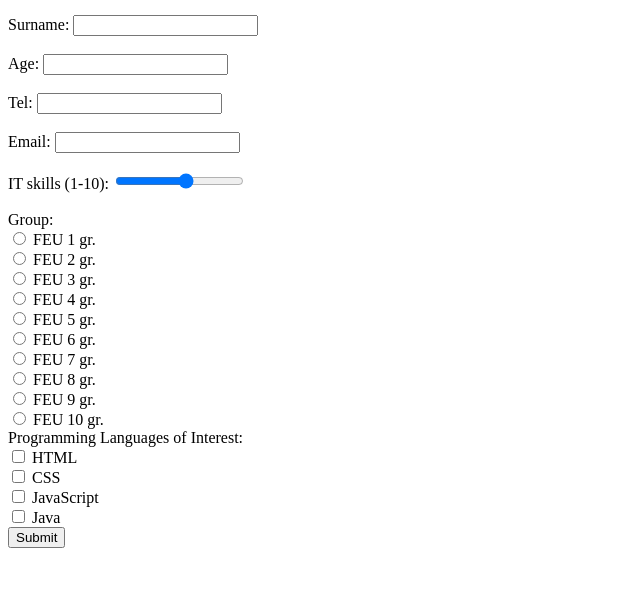
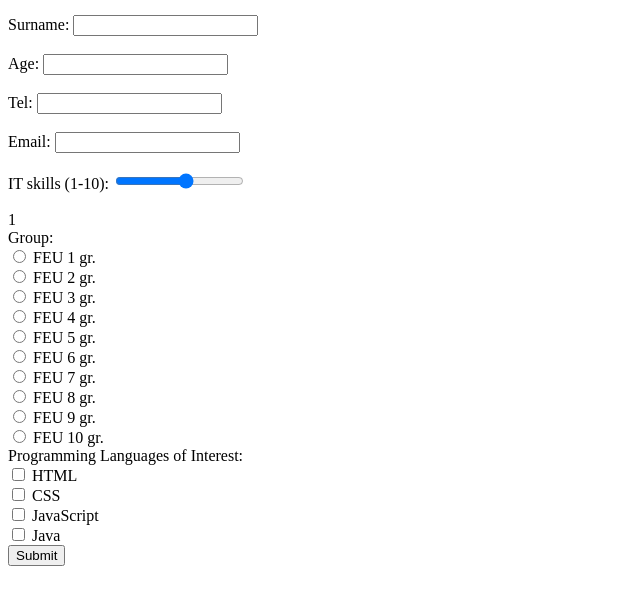
Before and after one commit to LinetaEm/STUDENTS_LIST, a plain HTML site: page index.html in a window 1280 px wide. Shown: the part 104-708 px from the top of the page, without its empty margins (0-640 px from the left). Drawn offline with Linux system fonts and the light colour scheme.

Commit message:
09-22-changes

```diff
--- a/index.html
+++ b/index.html
@@ -6,73 +6,119 @@
 <body>
     <h1>Contact us</h1>
     <form action="#" method="post">
+
+    <div class="form-wraper-1">
         <label for="student-name">Name:</label>
         <input type="text" id="studentName" name="student-name" required><br><br>
+    </div>
 
+    <div class="form-wraper-2">
         <label for="student-surname">Surname:</label>
         <input type="text" id="surname" name="student-surname" required><br><br>
+    </div>
 
+    <div class="form-wraper-3">
         <label for="student-age">Age:</label>
         <input type="number" id="age" name="student-age" required><br><br>
+    </div>
 
+    <div class="form-wraper-4">
         <label for="student-telephone">Tel:</label>
         <input type="tel" id="telephone" name="student-telephone"><br><br>
+    </div>
 
+    <div class="form-wraper-5">
         <label for="student-email">Email:</label>
         <input type="email" id="email" name="student-email" required><br><br>
+    </div>
 
+    <div class="form-wraper-6">
         <label for="student-it-skills">IT skills (1-10):</label>
         <input type="range" id="skills" name="student-it-skills" min="1" max="10" step="1"><br><br>
-        <span id="skills-value"></span>
+        <span id="skills-value">1</span>
+    </div>
 
+    <div class="group-wraper">
         <label>Group:</label><br>
+    </div>
 
+    <div class="group-wraper-1">
         <input type="radio" id="feu1gr" name="group" value="FEU 1gr">
         <label for="feu1gr">FEU 1 gr.</label><br>
+    </div>
 
+    <div class="group-wraper-2">
         <input type="radio" id="feu2gr" name="group" value="FEU 2gr">
         <label for="feu2gr">FEU 2 gr.</label><br>
+    </div>
 
+    <div class="group-wraper-3">
         <input type="radio" id="feu3gr" name="group" value="FEU 3gr">
         <label for="feu3gr">FEU 3 gr.</label><br>
+    </div>
 
+    <div class="group-wraper-4">
         <input type="radio" id="feu4gr" name="group" value="FEU 4gr">
         <label for="feu4gr">FEU 4 gr.</label><br>
+    </div>
 
+    <div class="group-wraper-5">
         <input type="radio" id="feu5gr" name="group" value="FEU 5gr">
         <label for="feu5gr">FEU 5 gr.</label><br>
+    </div>
 
+    <div class="group-wraper-6">
         <input type="radio" id="feu6gr" name="group" value="FEU 6gr">
         <label for="feu6gr">FEU 6 gr.</label><br>
+    </div>
 
+    <div class="group-wraper-7">
         <input type="radio" id="feu7gr" name="group" value="FEU 7gr">
         <label for="feu7gr">FEU 7 gr.</label><br>
+    </div>
 
+    <div class="group-wraper-8">
         <input type="radio" id="feu8gr" name="group" value="FEU 8gr">
         <label for="feu8gr">FEU 8 gr.</label><br>
+    </div>
 
+    <div class="group-wraper-9">
         <input type="radio" id="feu9gr" name="group" value="FEU 9gr">
         <label for="feu9gr">FEU 9 gr.</label><br>
+    </div>
 
+    <div class="group-wraper-10">
         <input type="radio" id="feu10gr" name="group" value="FEU 10gr">
         <label for="feu10gr">FEU 10 gr.</label><br>
+    </div>
 
+    <div class="languages-wraper">
+        <label>Programming Languages of Interest:</label><br>
+    </div>
 
-        <label>Programming Languages of Interest:</label><br>
-
+    <div class="languages-wraper-1">
         <input type="checkbox" id="html" name="languages" value="html">
         <label for="html">HTML</label><br>
+    </div>
 
+    <div class="languages-wraper-2">
         <input type="checkbox" id="css" name="languages" value="css">
         <label for="css">CSS</label><br>
+    </div>
 
+    <div class="languages-wraper-3">
         <input type="checkbox" id="javascript" name="languages" value="JavaScript">
         <label for="javascript">JavaScript</label><br>
+    </div>
 
+    <div class="languages-wraper-4">
         <input type="checkbox" id="java" name="languages" value="java">
         <label for="java">Java</label><br>
+    </div>
 
+    <div class="input-wraper">
         <input type="submit" value="Submit">
+    </div>
 
     </form>
 
```
